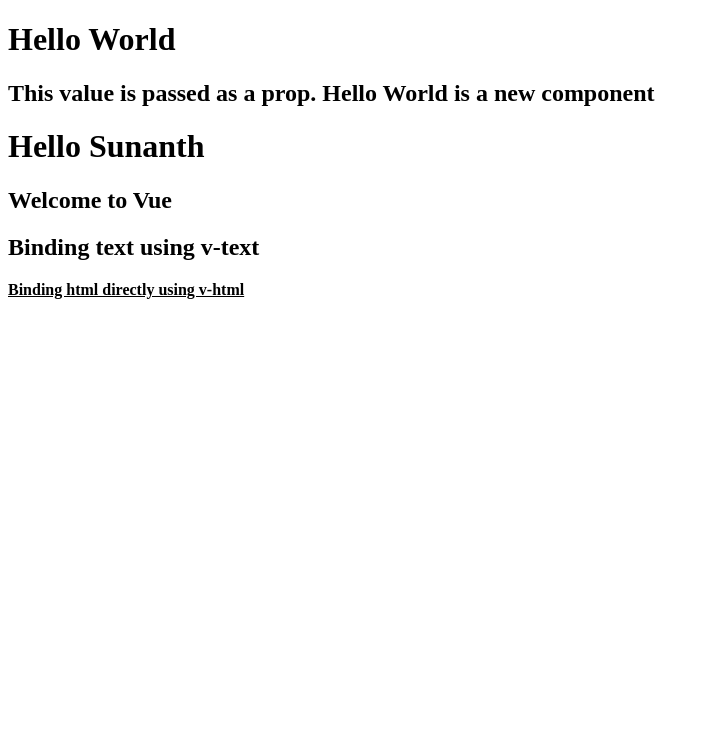
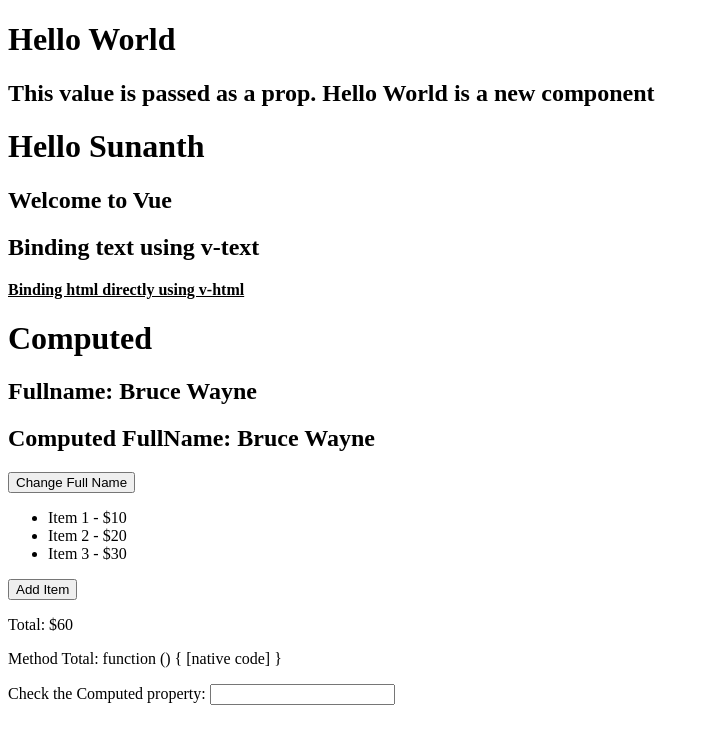
Before and after one commit to Sunanth-Datasirpi/hello-world, a Vue app: page / in a window 1280 px wide. Shown: the top 744 px of the page, without its empty margins (0-710 px from the left). Built offline with nearby package versions, Linux system fonts and the light colour scheme.

Commit message:
adding the tutorial of computed property

```diff
--- a/src/App.vue
+++ b/src/App.vue
@@ -1,14 +1,17 @@
 <template>
   <HelloWorld msg="This value is passed as a prop. Hello World is a new component"/>
+  <Computed/>
 </template>
 
 <script>
 import HelloWorld from './components/HelloWorld.vue'
+import Computed from './components/Computed.vue';
 
 export default {
   name: 'App',
   components: {
-    HelloWorld
+    HelloWorld,
+    Computed
   }
 }
 </script>
--- /dev/null
+++ b/src/components/Computed.vue
@@ -0,0 +1,67 @@
+<template>
+  <div>
+    <h1>Computed</h1>
+    <h2>Fullname: {{ firstName }} {{ lastName }}</h2>
+    <h2>Computed FullName: {{ fullName }}</h2>
+    <button @click="changeName">Change Full Name</button>
+    <ul>
+      <li v-for="(item, index) in items" :key="index">
+        {{ item.name }} - ${{ item.price }}
+      </li>
+    </ul>
+    <button @click="addItem">Add Item</button>
+    <p>Total: ${{ total }}</p>
+    <p>Method Total: {{ getTotal }}</p>
+    <span>Check the Computed property: <input v-model="check"/></span>
+
+  </div>
+</template>
+
+<script>
+export default {
+  name: 'HelloWorld',
+  props: {
+    msg: String
+  },
+  data() {
+    return {
+      firstName: 'Bruce',
+      lastName: 'Wayne',
+      check:'',
+      items: [
+        { name: 'Item 1', price: 10 },
+        { name: 'Item 2', price: 20 },
+        { name: 'Item 3', price: 30 },
+      ],
+    }
+  },
+  methods: { // Changed from method to methods
+    getTotal() {
+      console.log('Method Property');
+      return this.items.reduce((acc, item) => acc + item.price, 0);
+    },
+    addItem() { // Added a method to add an item
+      this.items.push({ name: 'Item 4', price: 40 });
+    },
+    changeName() {
+      this.fullName = 'Clark kin';
+    }
+  },
+  computed: {
+    fullName:{
+      get(){
+        return `${this.firstName} ${this.lastName}`
+      },
+      set(value){
+        const names=value.split(' ');
+        this.firstName=names[0];
+        this.lastName=names[1];
+      }
+    },
+    total() {
+      console.log('Computed Property');
+      return this.items.reduce((acc, item) => acc + item.price, 0);
+    },
+  }
+}
+</script>
```
